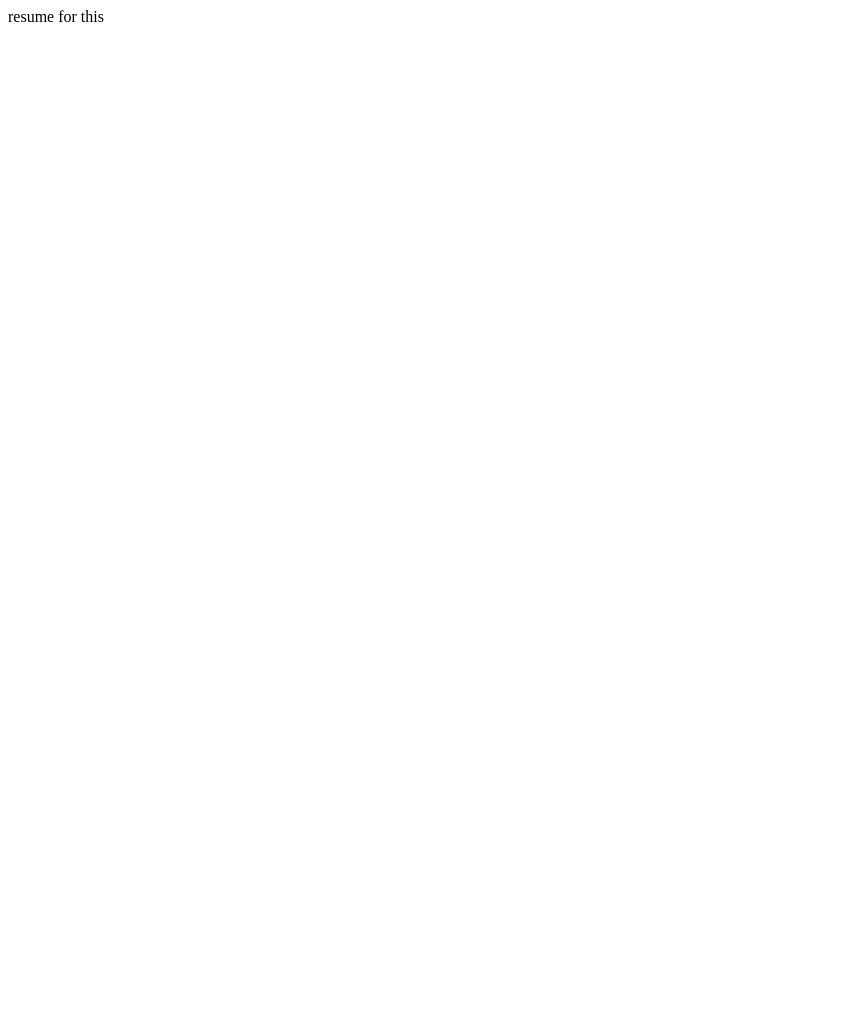
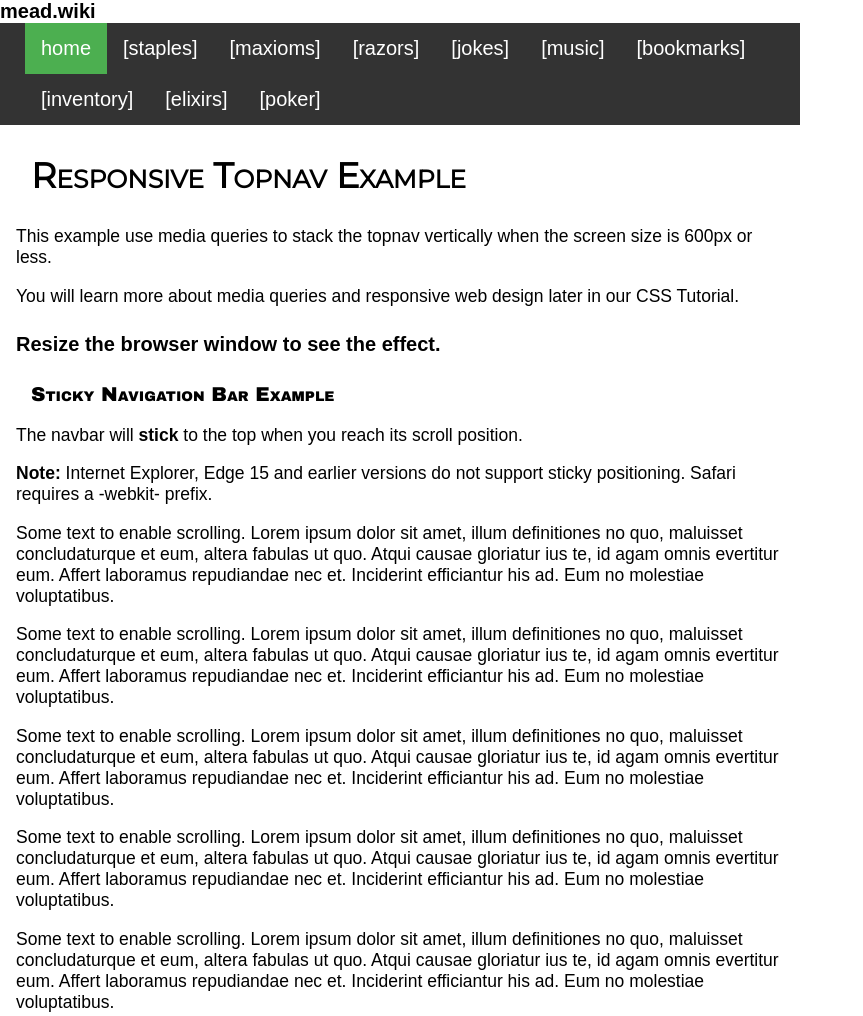
Before and after one commit to b-8-d-8-m/wiki, a plain HTML site: page resume/2020-10-08--WH.html in a window 1280 px wide. Shown: the top 1016 px of the page, without its empty margins (0-863 px from the left). Before the commit the page ends 800 px from the top, so only its background shows below. Drawn offline with Linux system fonts and the light colour scheme; files that its build step writes are made by us from their sources; a web font is replaced by a local one.

Commit message:
Update 2020-10-08--WH.html

```diff
--- a/resume/2020-10-08--WH.html
+++ b/resume/2020-10-08--WH.html
@@ -1 +1,79 @@
-resume for this
+<!DOCTYPE html>
+<html>
+<head>
+<meta name="viewport" content="width=device-width, initial-scale=1.0">
+<link href="https://fonts.googleapis.com/css2?family=Miriam+Libre&display=swap" rel="stylesheet">
+<link href="https://fonts.googleapis.com/css2?family=Miriam+Libre&display=swap" rel="stylesheet">
+<link href="https://fonts.googleapis.com/css2?family=Montserrat&display=swap" rel="stylesheet">
+<link href="../styles/style.css" rel="stylesheet" type="text/css">
+<style>
+body {margin: 0;}
+
+ul.topnav {
+  list-style-type: none;
+  margin: 0;
+  padding: 0;
+  overflow: hidden;
+  background-color: #333;
+}
+
+ul.topnav li {float: left;}
+
+ul.topnav li a {
+  display: block;
+  color: white;
+  text-align: center;
+  padding: 14px 16px;
+  text-decoration: none;
+}
+
+ul.topnav li a:hover:not(.active) {background-color: #111;}
+
+ul.topnav li a.active {background-color: #4CAF50;}
+
+ul.topnav li.right {float: right;}
+
+@media screen and (max-width: 600px) {
+  ul.topnav li.right,
+  ul.topnav li {float: none;}
+}
+</style>
+</head>
+<body>
+
+<div class="header">
+  <b>mead.wiki</b>
+</div>
+
+<ul style="padding-left: 25px;" class="topnav">
+    <li><a class="active" href="../wiki/">home</a></li>
+    <li><a href="../wiki/staples">[staples]</a></li>
+    <li><a href="../wiki/maxioms">[maxioms]</a></li>
+    <li><a href="../wiki/razors">[razors]</a></li>
+    <li><a href="../wiki/jokes">[jokes]</a></li>
+    <li><a href="../wiki/music">[music]</a></li>
+    <li><a href="../wiki/bookmarks">[bookmarks]</a></li>
+    <li><a href="../wiki/inventory">[inventory]</a></li>
+    <li><a href="../wiki/elixirs">[elixirs]</a></li>
+    <li><a href="../wiki/poker">[poker]</a></li>
+</ul>
+
+<div style="padding:0 16px;">
+  <h2>Responsive Topnav Example</h2>
+  <p>This example use media queries to stack the topnav vertically when the screen size is 600px or less.</p>
+  <p>You will learn more about media queries and responsive web design later in our CSS Tutorial.</p>
+  <h4>Resize the browser window to see the effect.</h4>
+  <h3>Sticky Navigation Bar Example</h3>
+<p>The navbar will <strong>stick</strong> to the top when you reach its scroll position.</p>
+<p><strong>Note:</strong> Internet Explorer, Edge 15 and earlier versions do not support sticky positioning. Safari requires a -webkit- prefix.</p>
+<p>Some text to enable scrolling. Lorem ipsum dolor sit amet, illum definitiones no quo, maluisset concludaturque et eum, altera fabulas ut quo. Atqui causae gloriatur ius te, id agam omnis evertitur eum. Affert laboramus repudiandae nec et. Inciderint efficiantur his ad. Eum no molestiae voluptatibus.</p>
+<p>Some text to enable scrolling. Lorem ipsum dolor sit amet, illum definitiones no quo, maluisset concludaturque et eum, altera fabulas ut quo. Atqui causae gloriatur ius te, id agam omnis evertitur eum. Affert laboramus repudiandae nec et. Inciderint efficiantur his ad. Eum no molestiae voluptatibus.</p>
+<p>Some text to enable scrolling. Lorem ipsum dolor sit amet, illum definitiones no quo, maluisset concludaturque et eum, altera fabulas ut quo. Atqui causae gloriatur ius te, id agam omnis evertitur eum. Affert laboramus repudiandae nec et. Inciderint efficiantur his ad. Eum no molestiae voluptatibus.</p>
+<p>Some text to enable scrolling. Lorem ipsum dolor sit amet, illum definitiones no quo, maluisset concludaturque et eum, altera fabulas ut quo. Atqui causae gloriatur ius te, id agam omnis evertitur eum. Affert laboramus repudiandae nec et. Inciderint efficiantur his ad. Eum no molestiae voluptatibus.</p>
+<p>Some text to enable scrolling. Lorem ipsum dolor sit amet, illum definitiones no quo, maluisset concludaturque et eum, altera fabulas ut quo. Atqui causae gloriatur ius te, id agam omnis evertitur eum. Affert laboramus repudiandae nec et. Inciderint efficiantur his ad. Eum no molestiae voluptatibus.</p>
+<p>Some text to enable scrolling. Lorem ipsum dolor sit amet, illum definitiones no quo, maluisset concludaturque et eum, altera fabulas ut quo. Atqui causae gloriatur ius te, id agam omnis evertitur eum. Affert laboramus repudiandae nec et. Inciderint efficiantur his ad. Eum no molestiae voluptatibus.</p>
+<p>Some text to enable scrolling. Lorem ipsum dolor sit amet, illum definitiones no quo, maluisset concludaturque et eum, altera fabulas ut quo. Atqui causae gloriatur ius te, id agam omnis evertitur eum. Affert laboramus repudiandae nec et. Inciderint efficiantur his ad. Eum no molestiae voluptatibus.</p>
+</div>
+
+</body>
+</html>
```
